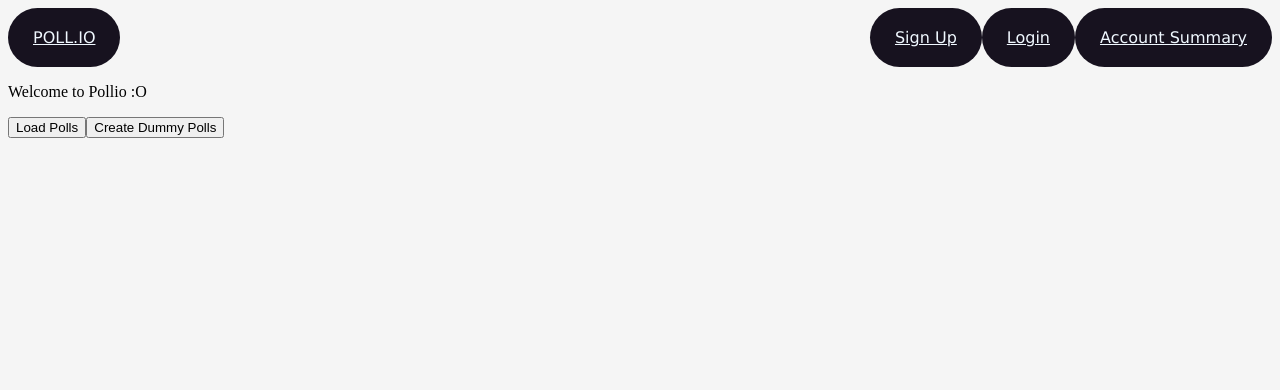
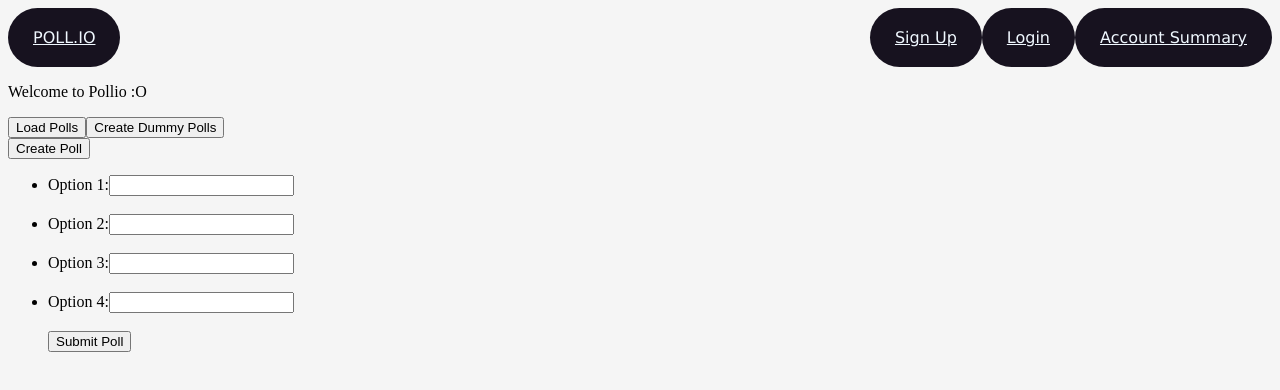
Before and after one commit to Skyring100/CPSC272_Project_Frontend, an Angular app: page /poll in a window 1280 px wide. Shown: the top 390 px of the page. Built offline with nearby package versions, Linux system fonts and the light colour scheme.

Commit message:
Bunc of stuff

```diff
--- a/src/app/poll.component.html
+++ b/src/app/poll.component.html
@@ -14,7 +14,33 @@
     </ul>
   </div>
   <div>
-
+  <footer>
+    <input type="button" value="Create Poll">
+    <br>
+    <ul>
+      <li>
+        <label for="option-1">Option 1:</label>
+        <input type="text" id="option-1" name="option-1">
+      </li>
+      <br>
+      <li>
+        <label for="option-2">Option 2:</label>
+        <input type="text" id="option-2" name="option-2">
+      </li>
+      <br>
+      <li>
+        <label for="option-3">Option 3:</label>
+        <input type="text" id="option-3" name="option-3">
+      </li>
+      <br>
+      <li>
+        <label for="option-4">Option 4:</label>
+        <input type="text" id="option-4" name="option-4">
+      </li>
+      <br>
+      <input type="submit" value="Submit Poll">
+    </ul>
+  </footer>
   </div>
 
 
--- a/src/app/signup.component.html
+++ b/src/app/signup.component.html
@@ -12,10 +12,11 @@
       <li>
         <label for="signup-password-confirmation">Retype Password</label>
         <input type="password" id="signup-password-confirmation" name="signup-password-confirmation">
+
       </li>
       <br>
       <li>
-        <input type="submit" value="Sign Up">
+        <button type="submit">Sign Up</button>
       </li>
     </ul>
   </form>
--- a/src/app/summary.component.html
+++ b/src/app/summary.component.html
@@ -1 +1,8 @@
-Username | Polls Made | Polls Done
+<div>
+    Username: | Polls Made: | Polls Done:
+</div>
+<div>
+    <h1>User's Polls Go Here</h1>
+    <!-- When instantiating the polls, need to also add the removal button to all of them -->
+    <button type="submit">Delete</button>
+</div>
--- a/src/app/summary.component.ts
+++ b/src/app/summary.component.ts
@@ -1,7 +1,10 @@
 import { Component } from '@angular/core';
 import { CommonModule } from '@angular/common';
 import { FormsModule } from '@angular/forms';
-
+import { PollService } from './services/poll.services';
+import { Poll } from './models/poll.model';
+import { Account } from './models/account.model';
+import { PollWithOptions } from './models/pollWithOptions.model';
 
 @Component({
   selector: 'app-poll',
```
